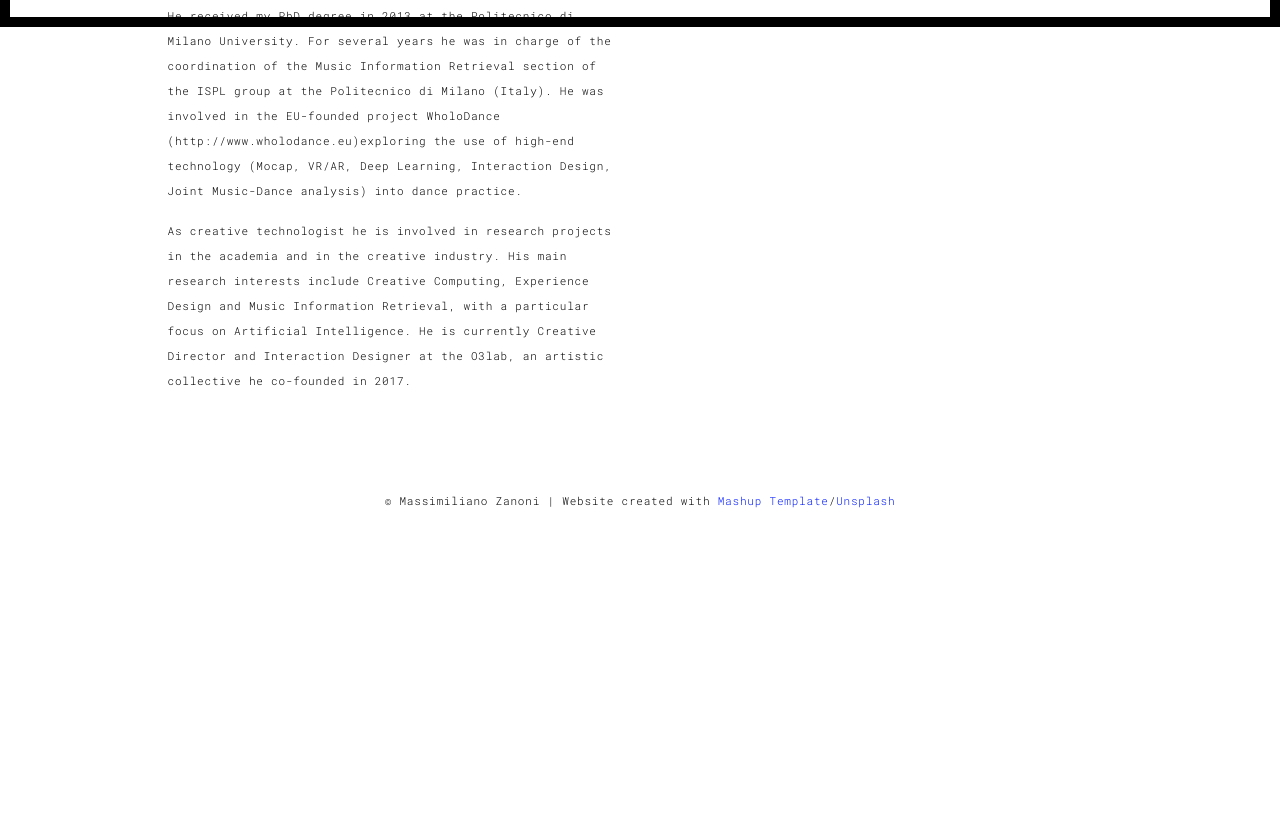
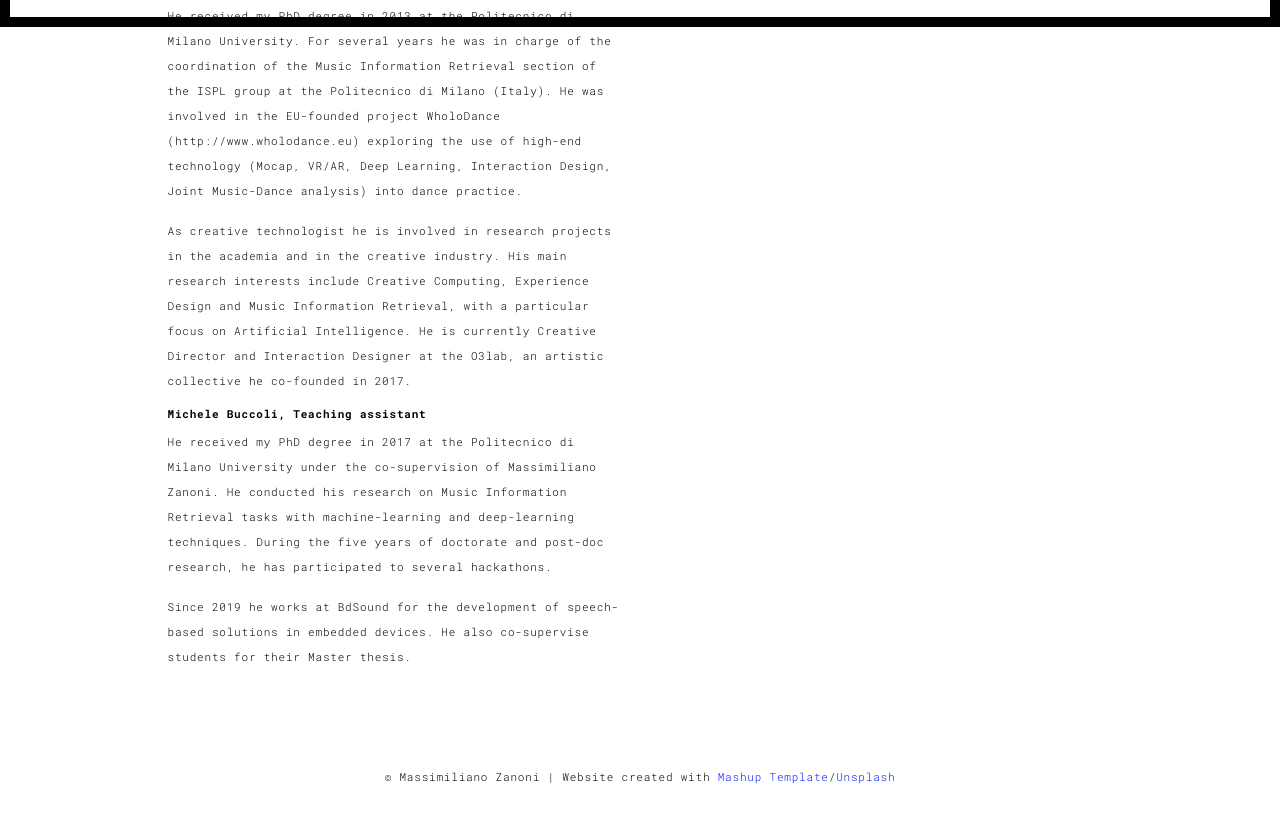
Before and after one commit to mae-creative-pc/mae-creative-pc.github.io, a plain HTML site: page about.html in a window 1280 px wide. Shown: the part 773-1587 px from the top of the page. Before the commit the page ends 1311 px from the top, so only its background shows below. Drawn offline with Linux system fonts and the light colour scheme.

Commit message:
Update about.html
Added Michele Buccoli's CV

```diff
--- a/about.html
+++ b/about.html
@@ -69,9 +69,17 @@
                   <h3>Teachers</h3>
                   <h4>Massimiliano Zanoni, Lecturer</h4>
                   <p>
-                    He received my PhD degree in 2013 at the Politecnico di Milano University. For several years he was in charge of the coordination of the Music Information Retrieval section of the ISPL group at the Politecnico di Milano (Italy).  He was involved in the EU-founded project WholoDance (http://www.wholodance.eu)exploring the use of high-end technology (Mocap, VR/AR, Deep Learning, Interaction Design, Joint Music-Dance analysis) into dance practice.</p>
+                    He received my PhD degree in 2013 at the Politecnico di Milano University. For several years he was in charge of the coordination of the Music Information Retrieval section of the ISPL group at the Politecnico di Milano (Italy).  He was involved in the EU-founded project WholoDance (http://www.wholodance.eu) exploring the use of high-end technology (Mocap, VR/AR, Deep Learning, Interaction Design, Joint Music-Dance analysis) into dance practice.</p>
                   <p>
                     As creative technologist he is involved in research projects in the academia and in the creative industry. His main research interests include Creative Computing, Experience Design and Music Information Retrieval, with a particular focus on Artificial Intelligence. He is currently Creative Director and Interaction Designer at the O3lab, an artistic collective he co-founded in 2017.
+                  </p>
+                  <h4>Michele Buccoli, Teaching assistant</h4>
+                  <p>
+                    He received my PhD degree in 2017 at the Politecnico di Milano University under the co-supervision of Massimiliano Zanoni.
+                    He conducted his research on Music Information Retrieval tasks with machine-learning and deep-learning techniques. During the five years of doctorate and post-doc research, he has participated to several hackathons.
+                  </p>
+                  <p>
+                    Since 2019 he works at BdSound for the development of speech-based solutions in embedded devices. He also co-supervise students for their Master thesis.
                   </p>
                 </div>
                 <div class="col-xs-12 col-md-6">
```
